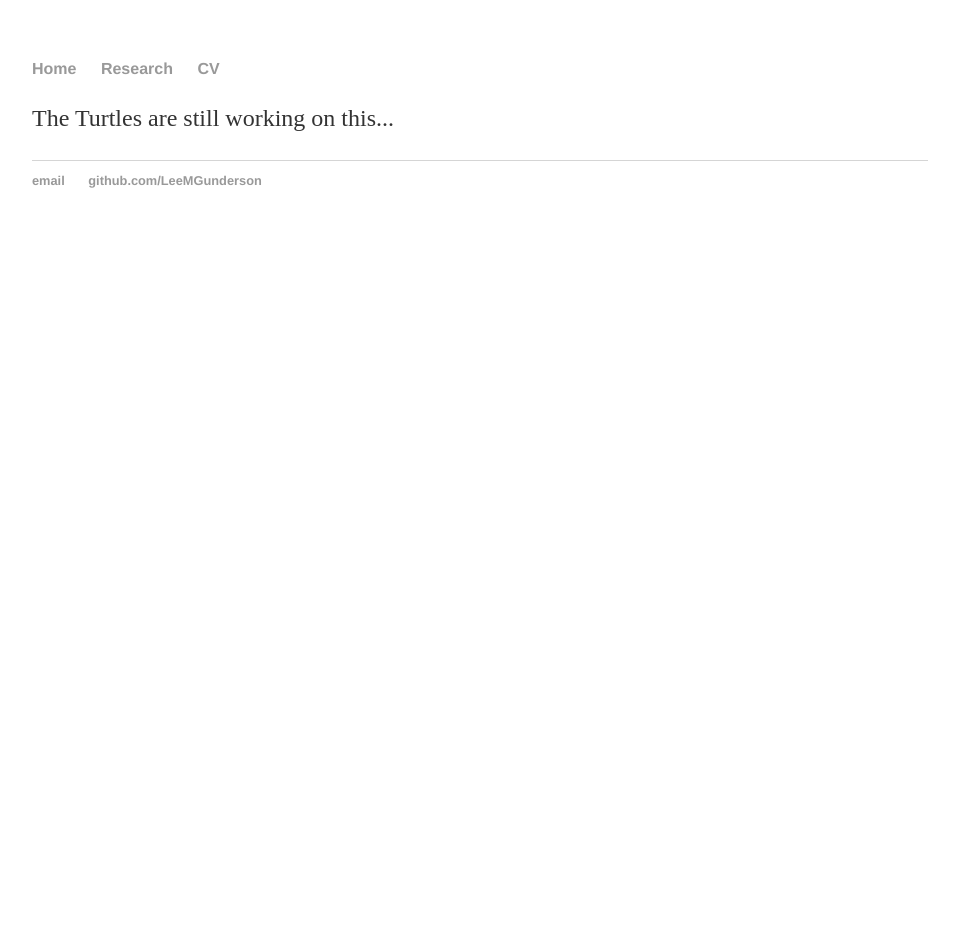
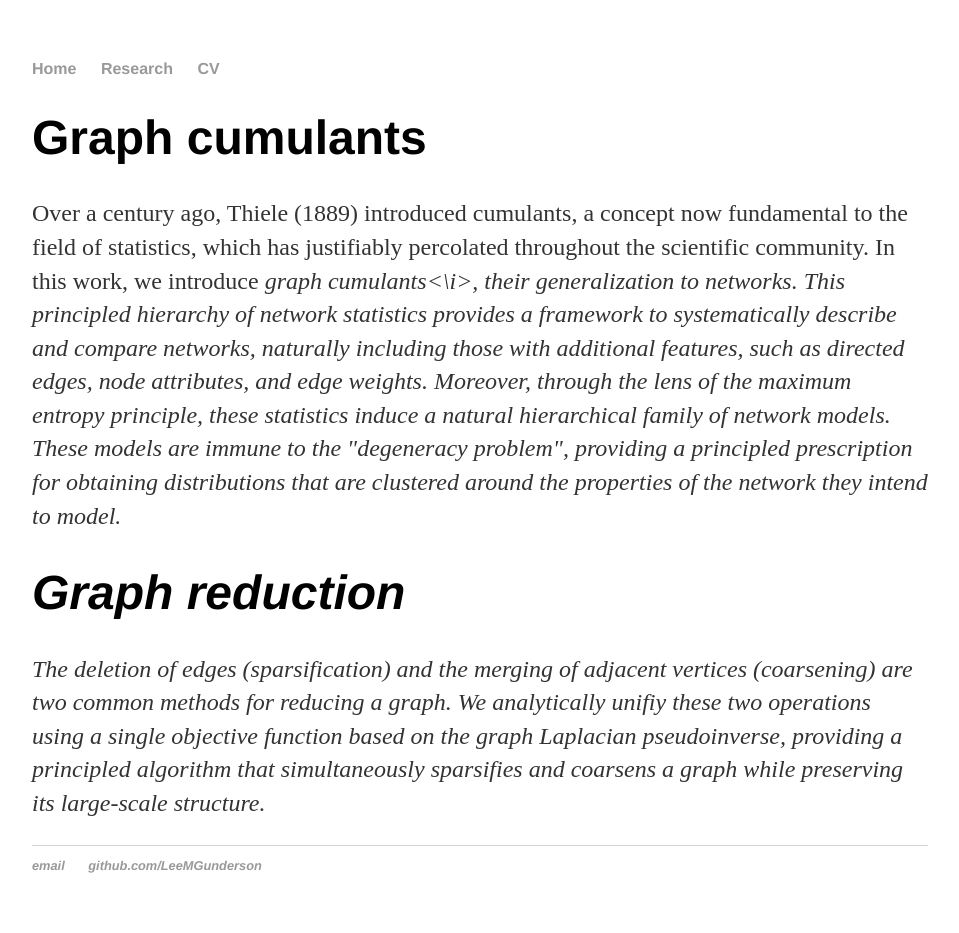
Before and after one commit to LeeMGunderson/LeeMGunderson.github.io, a Jekyll site: the page built from research/index.html, in a window 1280 px wide. Shown: the whole page, without its empty margins (160-1119 px from the left). Built offline with Jekyll 4.4.1, drawn with Linux system fonts in a browser that asks for light colours; before the commit the page ends 900 px from its top, so only the background shows below that.

Commit message:
Starting Research Section

```diff
--- a/research/index.html
+++ b/research/index.html
@@ -3,5 +3,9 @@ layout: default
 title: Research
 ---
 <div class="blurb">
-	<p>The Turtles are still working on this...</p>
+	<!-- <p>The Turtles are still working on this...</p> -->
+	<h1>Graph cumulants</h1>
+		<p>Over a century ago, Thiele (1889) introduced cumulants, a concept now fundamental to the field of statistics, which has justifiably percolated throughout the scientific community.  In this work, we introduce <i>graph cumulants<\i>, their generalization to networks.  This principled hierarchy of network statistics provides a framework to systematically describe and compare networks, naturally including those with additional features, such as directed edges, node attributes, and edge weights.  Moreover, through the lens of the maximum entropy principle, these statistics induce a natural hierarchical family of network models.  These models are immune to the "degeneracy problem", providing a principled prescription for obtaining distributions that are clustered around the properties of the network they intend to model.</p>
+	<h1>Graph reduction</h1>
+		<p>The deletion of edges (sparsification) and the merging of adjacent vertices (coarsening) are two common methods for reducing a graph.  We analytically unifiy these two operations using a single objective function based on the graph Laplacian pseudoinverse, providing a principled algorithm that simultaneously sparsifies and coarsens a graph while preserving its large-scale structure.</p>
 </div><!-- /.blurb -->
```
Also changed, not shown: 2 other files.
